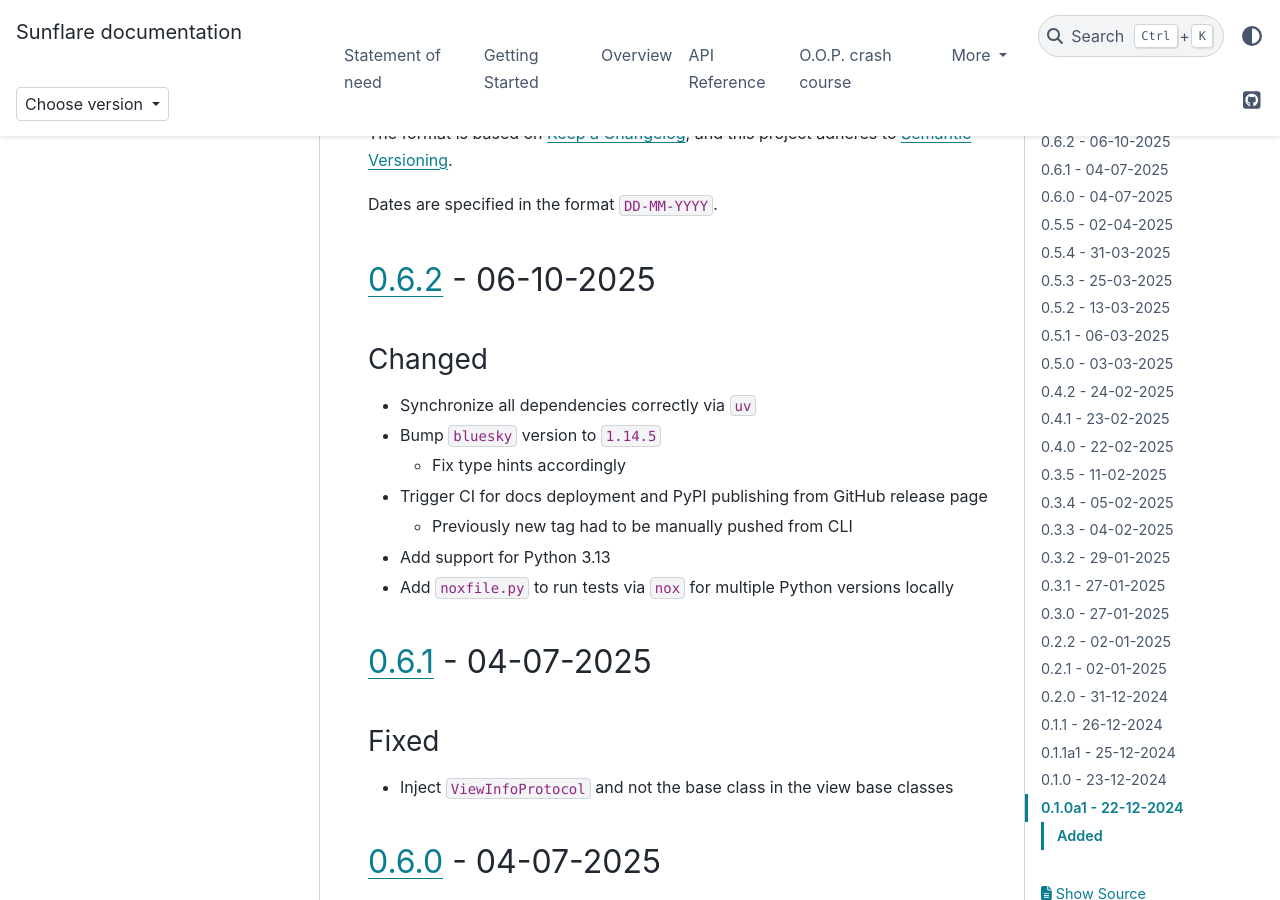
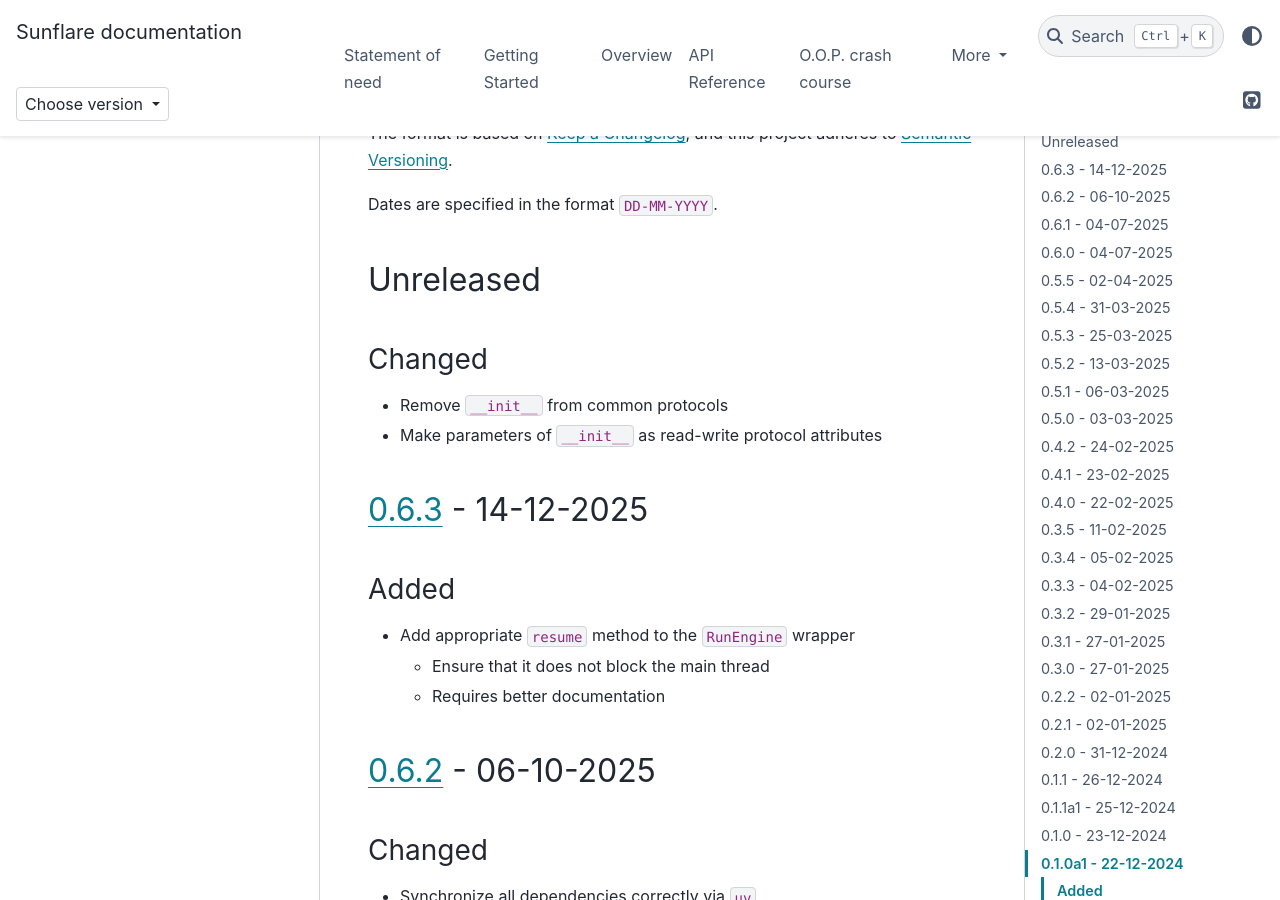
Before and after one commit to redsun-acquisition/sunflare, a Sphinx documentation site: the page built from docs/changelog.md, in a window 1280 px wide and 900 px high, scrolled down 206 px. Built offline with Sphinx 7.4.7 and the PyData theme 0.15.4, drawn with Linux system fonts in a browser that asks for light colours.

Commit message:
docs: update changelog

```diff
--- a/docs/changelog.md
+++ b/docs/changelog.md
@@ -6,6 +6,21 @@
 and this project adheres to [Semantic Versioning](https://semver.org/spec/v2.0.0.html).
 
 Dates are specified in the format `DD-MM-YYYY`.
+
+## Unreleased
+
+### Changed
+
+- Remove `__init__` from common protocols
+- Make parameters of `__init__` as read-write protocol attributes
+
+## [0.6.3] - 14-12-2025
+
+### Added
+
+- Add appropriate `resume` method to the `RunEngine` wrapper
+  - Ensure that it does not block the main thread
+  - Requires better documentation
 
 ## [0.6.2] - 06-10-2025
 
@@ -272,6 +287,7 @@
 - Alpha release;
 - Basic project infrastructure;
 
+[0.6.3]: https://github.com/redsun-acquisition/sunflare/compare/v0.6.2...v0.6.3
 [0.6.2]: https://github.com/redsun-acquisition/sunflare/compare/v0.6.1...v0.6.2
 [0.6.1]: https://github.com/redsun-acquisition/sunflare/compare/v0.6.0...v0.6.1
 [0.6.0]: https://github.com/redsun-acquisition/sunflare/compare/v0.5.5...v0.6.0
```
